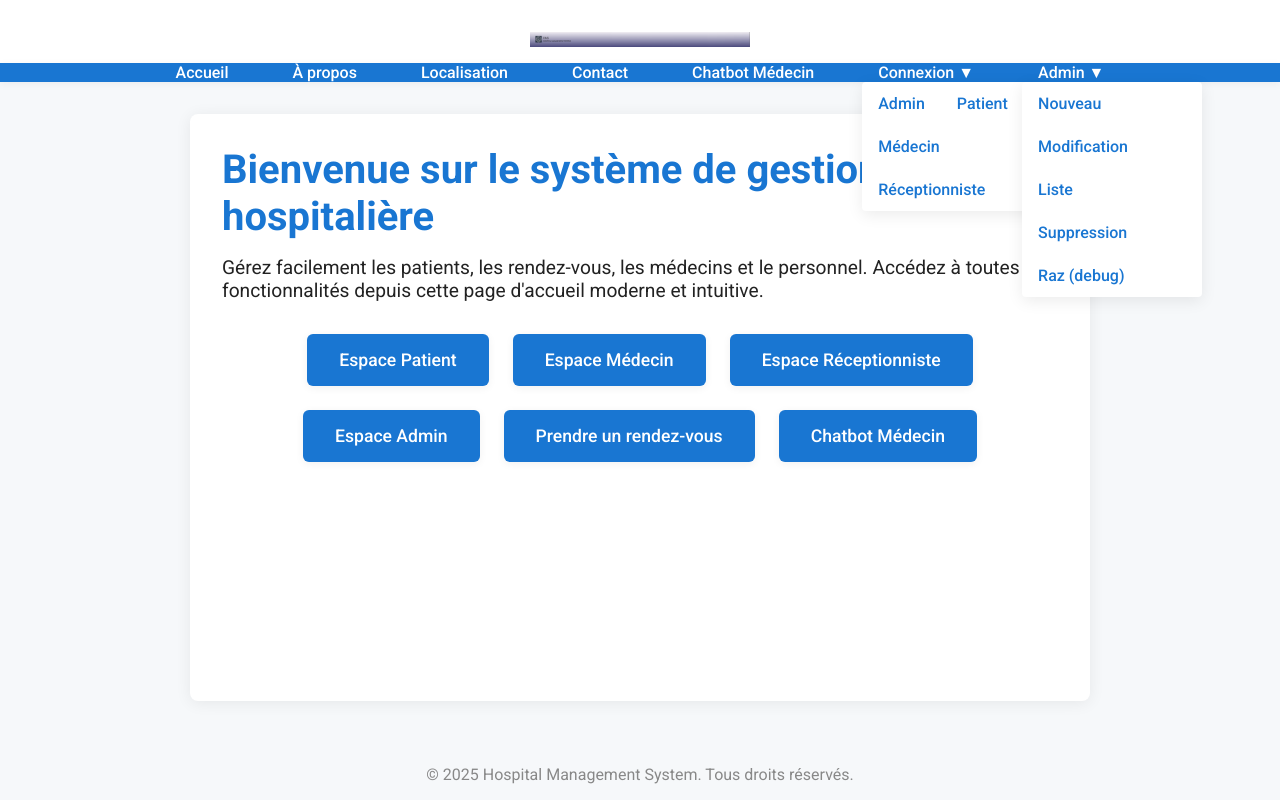
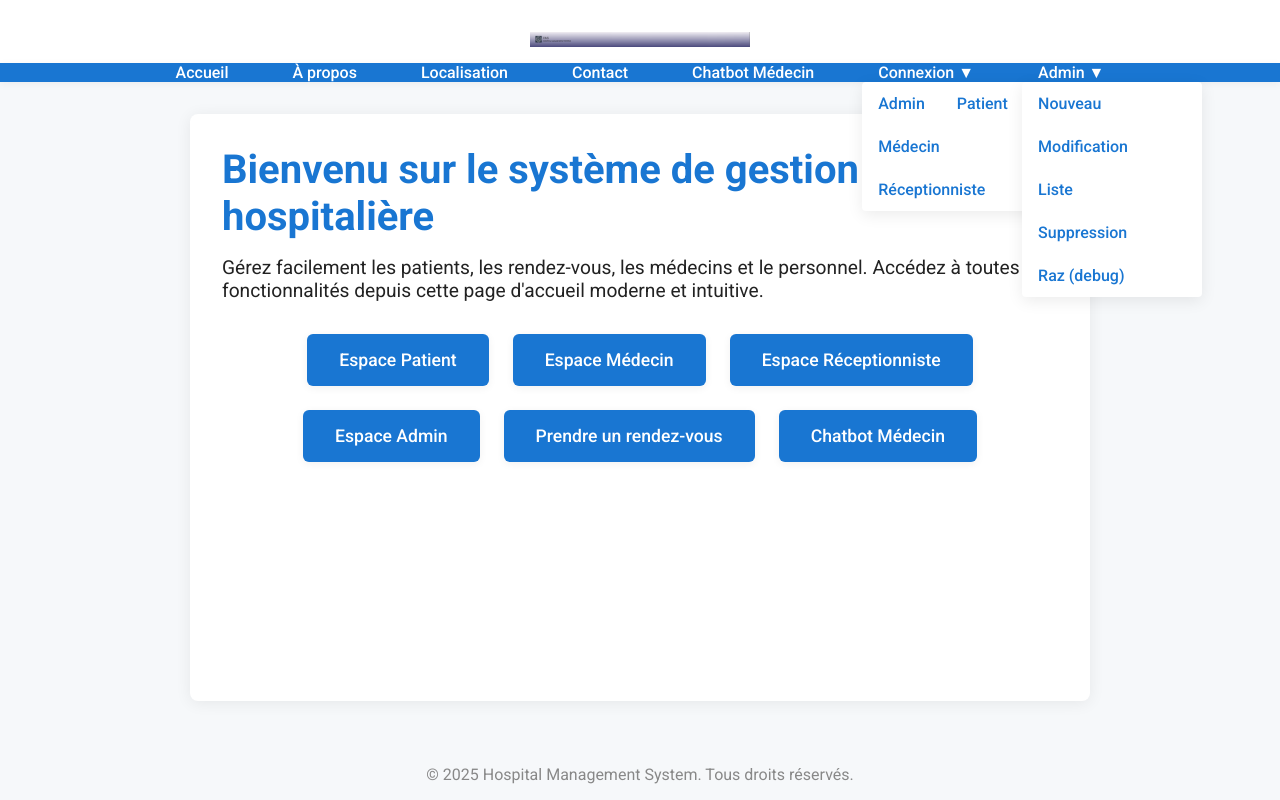
Before and after one commit to dev-it312/HMS, a React (Vite) app in the folder frontend/: page / in a window 1280 px wide. Built offline with nearby package versions, Linux system fonts and the light colour scheme.

Commit message:
18-01-26

```diff
--- a/frontend/src/pages/Home.tsx
+++ b/frontend/src/pages/Home.tsx
@@ -7,7 +7,7 @@ import '../styles/Home.css';
 const Home: React.FC = () => {
   return (
     <>
-      <h1>Bienvenue sur le système de gestion hospitalière</h1>
+      <h1>Bienvenu sur le système de gestion hospitalière</h1>
       <p>Gérez facilement les patients, les rendez-vous, les médecins et le personnel. Accédez à toutes les fonctionnalités depuis cette page d'accueil moderne et intuitive.</p>
       <div className="quick-access">
         <Link to="/login/patient">Espace Patient</Link>
```
